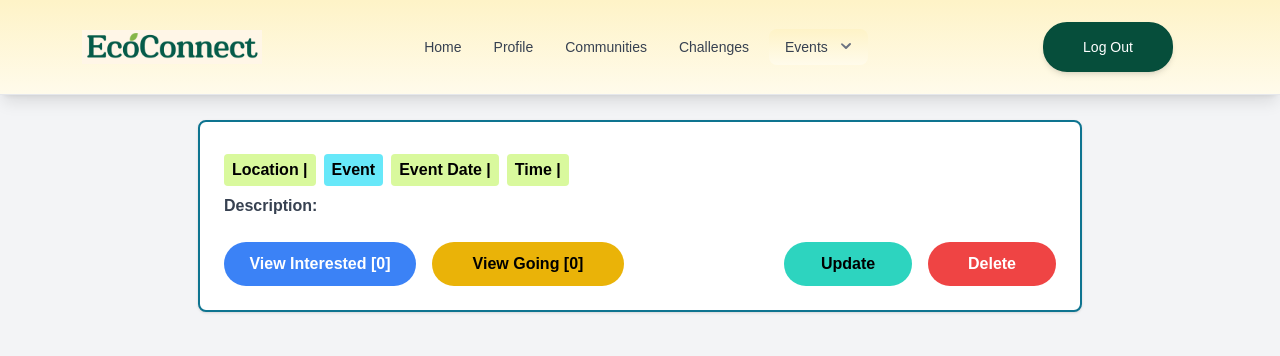
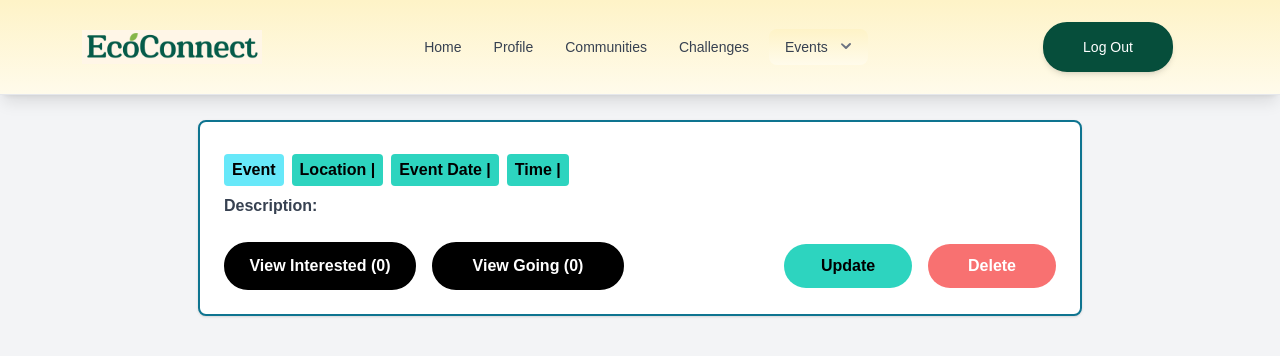
Before and after one commit to HasnainKabir-repos/EcoConnect, a React (Create React App) app in the folder frontend/: page /myevent in a window 1280 px wide. Shown: the top 356 px of the page. Built offline with nearby package versions, Linux system fonts and the light colour scheme; sample sign-in values are in the browser's storage; a web font is replaced by a local one.

Commit message:
Minor changes

```diff
--- a/frontend/src/components/Events/index.jsx
+++ b/frontend/src/components/Events/index.jsx
@@ -257,14 +257,14 @@ const Events = () => {
             </div>
             <button
               onClick={handleFilterEvents}
-              className="w-full py-2.5 px-4 text-md font-semibold text-white bg-cyan-950 hover:bg-green-500 text-black active:bg-green-700 rounded-md focus:outline-none"
+              className="w-full py-2.5 px-4 text-md font-semibold text-white bg-cyan-950 hover:bg-green-500 hover:text-black active:bg-green-700 rounded-md focus:outline-none"
             >
               Apply Filter
             </button>
           </div>
 
           <div className="w-full md:w-3/4 px-4 py-4 mr-6">
-            <div className="flex-col items-center justify-center">
+            <div className="flex-col items-center justify-center mt-12">
               {filteredEvents.length > 0 ? (
                 filteredEvents.map((event) => (
                   <div
@@ -282,7 +282,7 @@ const Events = () => {
                       </div>
                       <h2 className="font-bold text-2xl mb-2">{event.title}</h2>
 
-                      <div className="inline-block mb-2 flex">
+                      <div className="mb-2 flex">
                         <div className="rounded bg-gradient-to-r from-green-500 to-cyan-500 text-black px-2 py-1 text-md inline-flex items-center mr-2">
                           <span className="whitespace-no-wrap font-semibold">
                             Location | {event.location}
--- a/frontend/src/components/My_Event/index.jsx
+++ b/frontend/src/components/My_Event/index.jsx
@@ -107,22 +107,23 @@ const My_Event = () => {
                 >
                   <h2 className="font-bold text-2xl mb-2">{event.title}</h2>
                   <div className="inline-block mb-2 flex">
-                    <div className="rounded bg-lime-200 text-black px-2 py-1 text-md inline-flex items-center mr-2">
-                      <span className="whitespace-no-wrap font-semibold">
-                        Location | {event.location}
-                      </span>
-                    </div>
                     <div className="rounded bg-cyan-300 text-black text-black px-2 py-1 text-md inline-flex items-center mr-2">
                       <span className="whitespace-no-wrap font-semibold">
                         {event.Event_type} Event
                       </span>
                     </div>
-                    <div className="rounded bg-lime-200 text-black px-2 py-1 text-md inline-flex items-center mr-2">
+                    <div className="rounded bg-teal-400 text-black px-2 py-1 text-md inline-flex items-center mr-2">
+                      <span className="whitespace-no-wrap font-semibold">
+                        Location | {event.location}
+                      </span>
+                    </div>
+
+                    <div className="rounded bg-teal-400 text-black px-2 py-1 text-md inline-flex items-center mr-2">
                       <span className="whitespace-no-wrap font-semibold">
                         Event Date | {event.formattedDate}
                       </span>
                     </div>
-                    <div className="rounded bg-lime-200 text-black px-2 py-1 text-md inline-flex items-center mr-2">
+                    <div className="rounded bg-teal-400 text-black px-2 py-1 text-md inline-flex items-center mr-2">
                       <span className="whitespace-no-wrap font-semibold">
                         Time | {event.time}
                       </span>
@@ -135,15 +136,15 @@ const My_Event = () => {
                     <div className="flex space-x-4 mr-40">
                       <button
                         onClick={() => toggleInterestedParticipants(event._id)}
-                        className="py-2.5 px-4 text-md bg-blue-500 hover:bg-blue-600 text-white rounded-full w-48 p-3 font-semibold text-medium cursor-pointer font-sans transition duration-300 ease-in-out hover:text-white"
+                        className="py-2.5 border-black border-2 px-4 text-md bg-black text-white hover:bg-white hover:text-black rounded-full w-48 p-3 font-semibold text-medium cursor-pointer font-sans transition duration-300 ease-in-out"
                       >
-                        View Interested [{event.interested.length}]
+                        View Interested ({event.interested.length})
                       </button>
                       <button
                         onClick={() => toggleGoingParticipants(event._id)}
-                        className="py-2.5 px-4 text-md bg-yellow-500 hover:bg-yellow-600 text-black rounded-full w-48 p-3 font-semibold text-medium cursor-pointer font-sans transition duration-300 ease-in-out hover:text-black"
+                        className="py-2.5 border-black border-2 px-4 text-md bg-black text-white hover:bg-white hover:text-black rounded-full w-48 p-3 font-semibold text-medium cursor-pointer font-sans transition duration-300 ease-in-out"
                       >
-                        View Going [{event.participants.length}]
+                        View Going ({event.participants.length})
                       </button>
                     </div>
 
@@ -156,7 +157,7 @@ const My_Event = () => {
                       </button>
                       <button
                         onClick={() => handleDeleteEvent(event._id)}
-                        className="py-2.5 px-4 text-md bg-red-500 hover:bg-red-600 text-white rounded-full w-32 p-3 font-semibold text-medium cursor-pointer font-sans transition duration-300 ease-in-out hover:text-white"
+                        className="py-2.5 px-4 text-md bg-red-400 hover:bg-red-600 text-white rounded-full w-32 p-3 font-semibold text-medium cursor-pointer font-sans transition duration-300 ease-in-out hover:text-white"
                       >
                         Delete
                       </button>
@@ -313,7 +314,9 @@ const My_Event = () => {
                         <div className="flex space-x-8 justify-center mt-4">
                           <button
                             className="bg-teal-950 w-48 text-white px-4 py-2 rounded-full mr-2 hover:bg-teal-600"
-                            onClick={() => {handleUpdateEvent(updatedEvent,event._id)}}
+                            onClick={() => {
+                              handleUpdateEvent(updatedEvent, event._id);
+                            }}
                           >
                             Update
                           </button>
@@ -329,7 +332,6 @@ const My_Event = () => {
                   )}
                 </div>
               ))}
-
             </div>
           )}
         </div>
```
